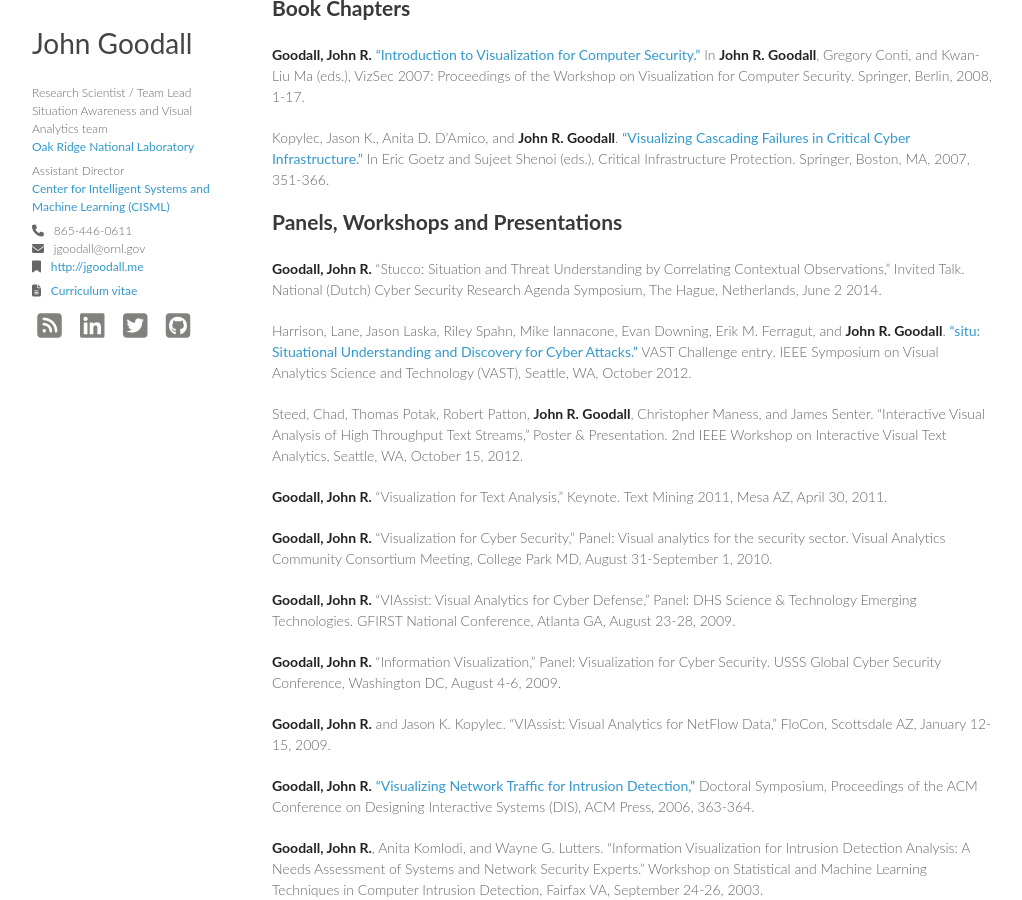
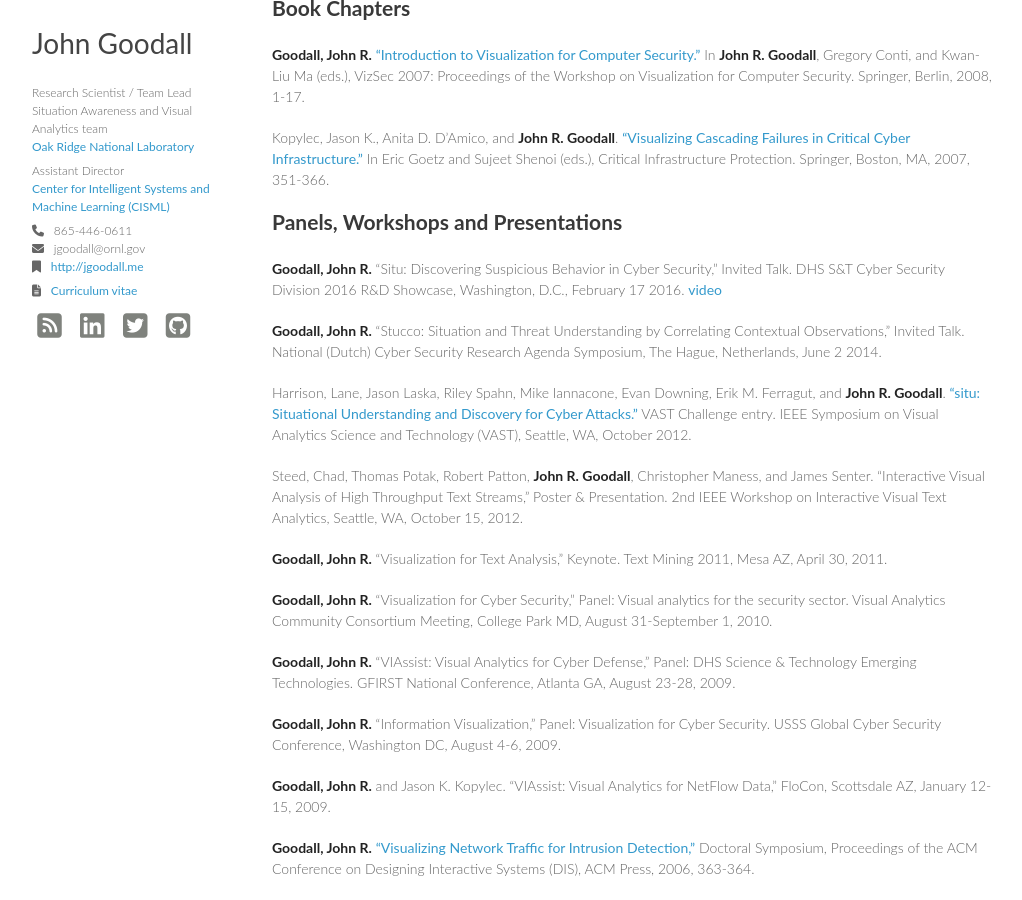
Before and after one commit to jgoodall/jgoodall.github.io, a Jekyll site: the page built from papers/index.md, in a window 1280 px wide and 900 px high, scrolled down 2689 px. Shown: the whole window, without its empty margins (128-1150 px from the left). Built offline with Jekyll 4.4.1, drawn with Linux system fonts in a browser that asks for light colours; nearby versions of some CDN libraries.

Commit message:
added situ presentation from dhs showcase

```diff
--- a/papers/index.md
+++ b/papers/index.md
@@ -87,6 +87,8 @@
 
 ## Panels, Workshops and  Presentations
 
+**Goodall, John R.** "Situ: Discovering Suspicious Behavior in Cyber Security," Invited Talk. DHS S&amp;T Cyber Security Division 2016 R&D Showcase, Washington, D.C., February 17 2016. [video](https://youtu.be/eKy5XwoUihg)
+
 **Goodall, John R.** "Stucco: Situation and Threat Understanding by Correlating Contextual Observations," Invited Talk. National (Dutch) Cyber Security Research Agenda Symposium, The Hague, Netherlands, June 2 2014.
 
 Harrison, Lane, Jason Laska, Riley Spahn, Mike Iannacone, Evan Downing, Erik M. Ferragut, and **John R. Goodall**. ["situ: Situational Understanding and Discovery for Cyber Attacks."](http://dx.doi.org/10.1109/VAST.2012.6400503) VAST Challenge entry.  IEEE Symposium on Visual Analytics Science and Technology (VAST), Seattle, WA, October 2012.
```
